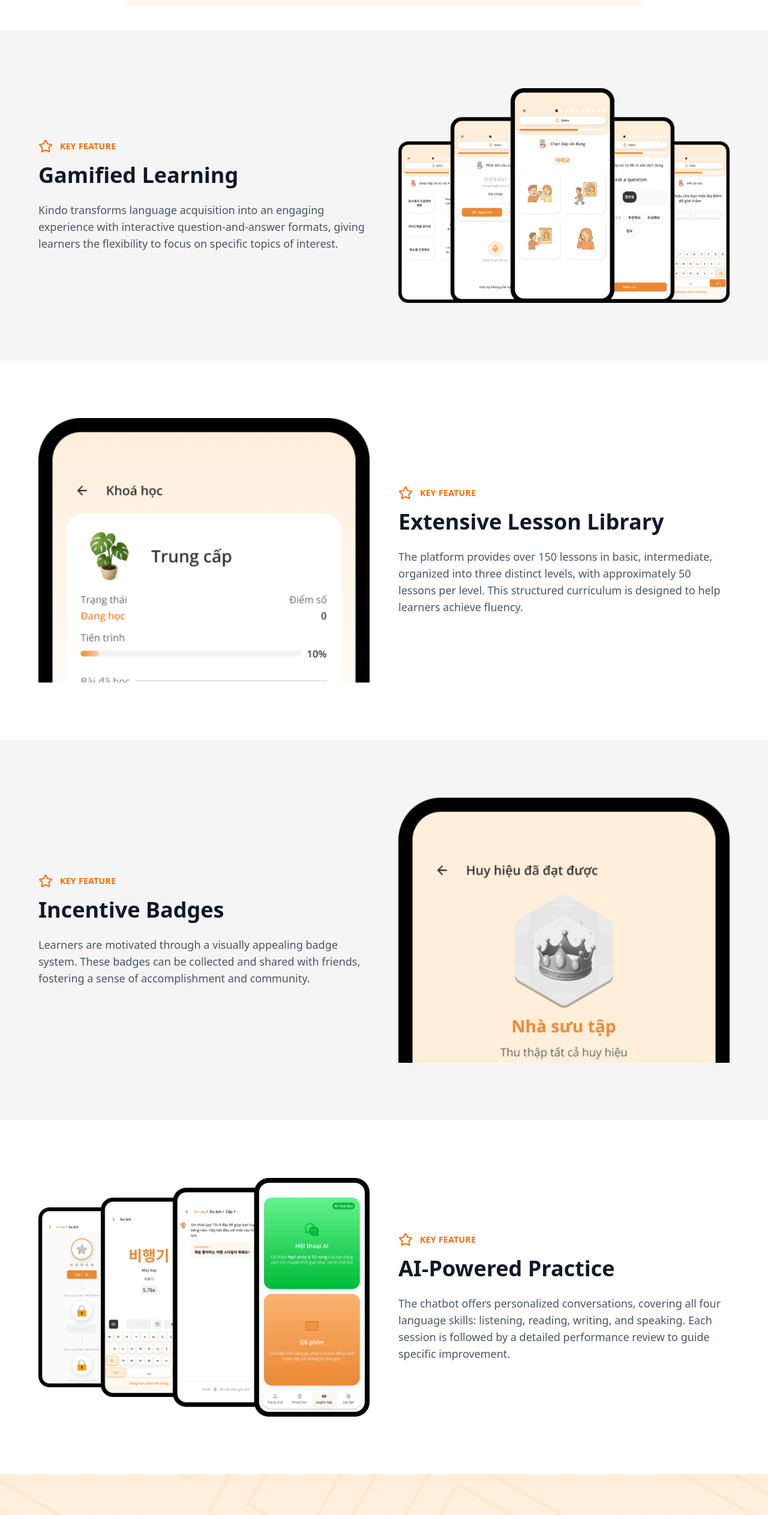
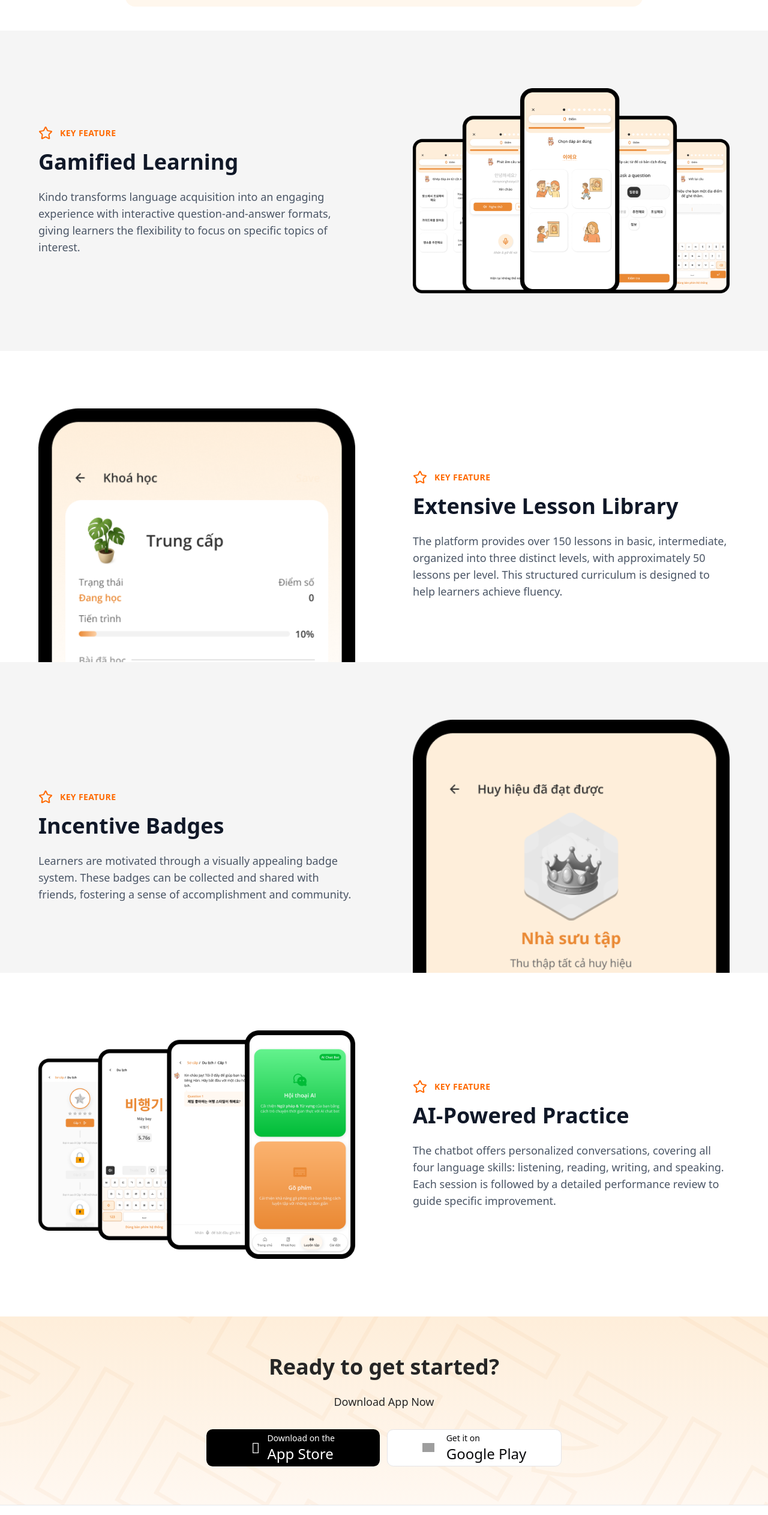
Before and after one commit to dudaji-vn/kindo-web, a Next.js app: page /landing in a window 1280 px wide. Shown: the part 835-3361 px from the top of the page at 60% size. Built offline with nearby package versions, Linux system fonts and the light colour scheme; no server answers; grey boxes are pictures that could not be loaded.

Commit message:
feat: enhance layout responsiveness in FeaturesSection and HeroSection components

```diff
--- a/src/components/FeaturesSection.tsx
+++ b/src/components/FeaturesSection.tsx
@@ -10,7 +10,7 @@
     <section className="">
       {/* Gamified Learning */}
       <div className="w-full bg-neutral-100 px-5 py-10 sm:px-10 md:px-[5vw] md:py-14 lg:py-24">
-        <div className="mx-auto grid max-w-7xl grid-cols-1 items-center gap-5 md:grid-cols-2 md:gap-12">
+        <div className="mx-auto grid max-w-7xl grid-cols-1 items-center gap-5 md:grid-cols-2 md:gap-12 lg:gap-24">
           <div className="order-2 md:order-1">
             <div className="mb-4 flex items-center">
               <Star className="text-primary mr-3" />
@@ -37,9 +37,9 @@
         </div>
       </div>
       {/* Extensive Lesson Library */}
-      <div className="w-full px-5 py-10 sm:px-10 md:px-[5vw] md:py-14 lg:py-24">
+      <div className="w-full px-5 pt-10 sm:px-10 md:px-[5vw] md:pt-14 lg:pt-24">
         <div className="mx-auto max-w-7xl">
-          <div className="grid grid-cols-1 items-center gap-12 md:grid-cols-2">
+          <div className="grid grid-cols-1 items-center gap-12 md:grid-cols-2 lg:gap-24">
             <div className="relative aspect-[5/4] w-full overflow-hidden">
               <Image
                 src={Images.homepage.extensiveLessonLibrary}
@@ -68,8 +68,8 @@
       </div>
       {/* Incentive Badges */}
       <>
-        <div className="w-full bg-neutral-100 px-5 py-10 sm:px-10 md:px-[5vw] md:py-14 lg:py-24">
-          <div className="mx-auto grid max-w-7xl grid-cols-1 items-center gap-5 md:grid-cols-2 md:gap-12">
+        <div className="w-full bg-neutral-100 px-5 pt-10 sm:px-10 md:px-[5vw] md:pt-14 lg:pt-24">
+          <div className="mx-auto grid max-w-7xl grid-cols-1 items-center gap-5 md:grid-cols-2 md:gap-12 lg:gap-24">
             <div className="order-2 md:order-1">
               <div className="mb-4 flex items-center">
                 <Star className="text-primary mr-3" />
@@ -100,7 +100,7 @@
       </>
       {/* AI-Powered Practice */}
       <div className="w-full px-5 py-10 sm:px-10 md:px-[5vw] md:py-14 lg:py-24">
-        <div className="mx-auto grid max-w-7xl grid-cols-1 items-center gap-5 md:grid-cols-2 md:gap-12">
+        <div className="mx-auto grid max-w-7xl grid-cols-1 items-center gap-5 md:grid-cols-2 md:gap-12 lg:gap-24">
           <div className="order-2 sm:order-1">
             <div className="relative">
               <Image
--- a/src/components/HeroSection.tsx
+++ b/src/components/HeroSection.tsx
@@ -18,7 +18,7 @@
         <div className="relative flex h-full w-full max-w-7xl">
           <div className="z-10 flex w-full px-5 py-5 md:min-w-1/2 md:justify-center md:px-10 md:py-10">
             <div className="flex w-full flex-col justify-end gap-3 md:justify-center">
-              <h1 className="mb-6 text-3xl font-semibold text-neutral-800 md:text-5xl">
+              <h1 className="mb-6 text-3xl font-semibold text-neutral-800 max-md:text-center md:text-5xl">
                 {t('HOMEPAGE.HERO.titlePrefix')}{' '}
                 <span className="text-primary block text-7xl max-[380px]:text-5xl">
                   {t('HOMEPAGE.HERO.titleEmphasis')}
```
